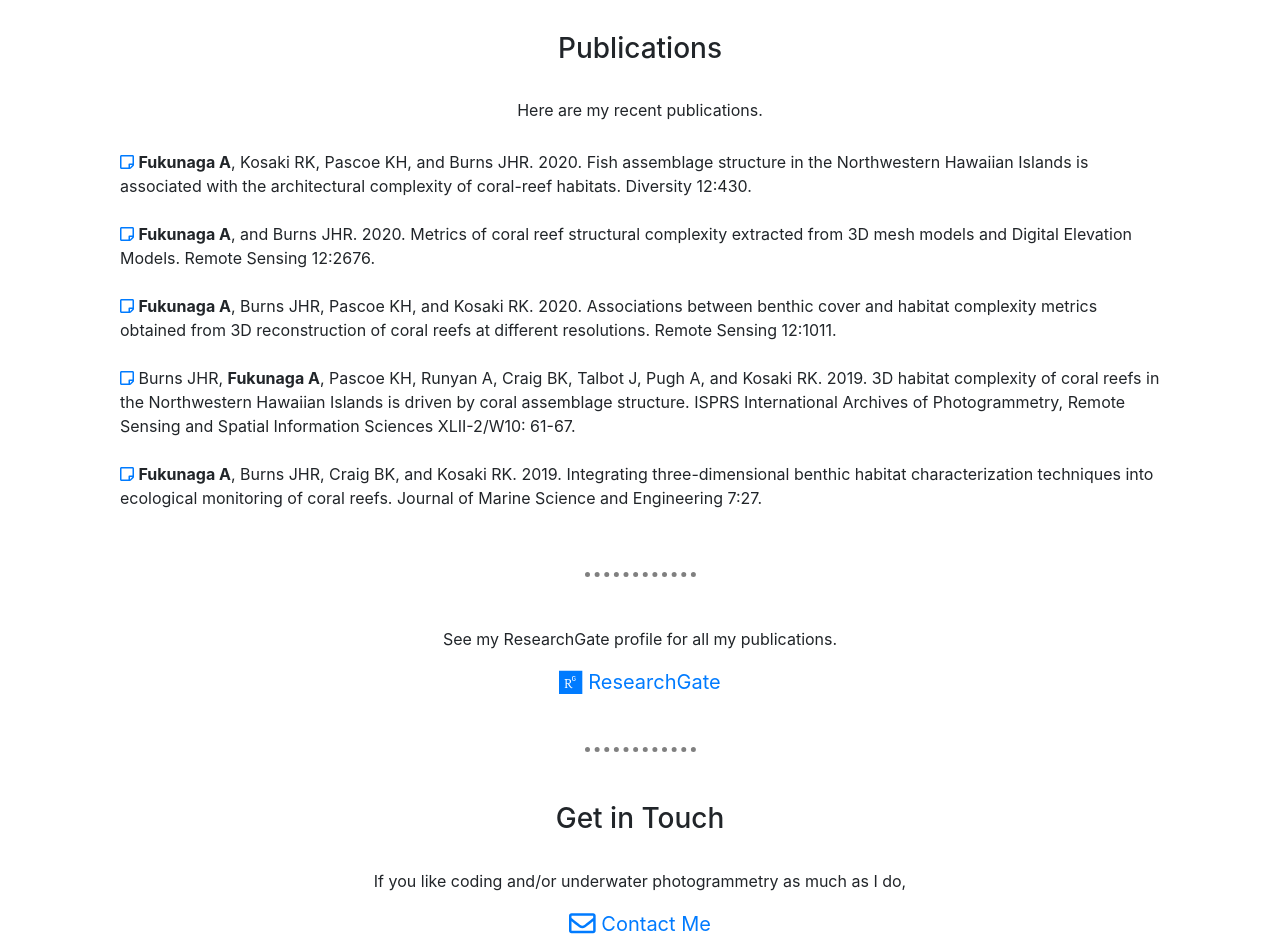
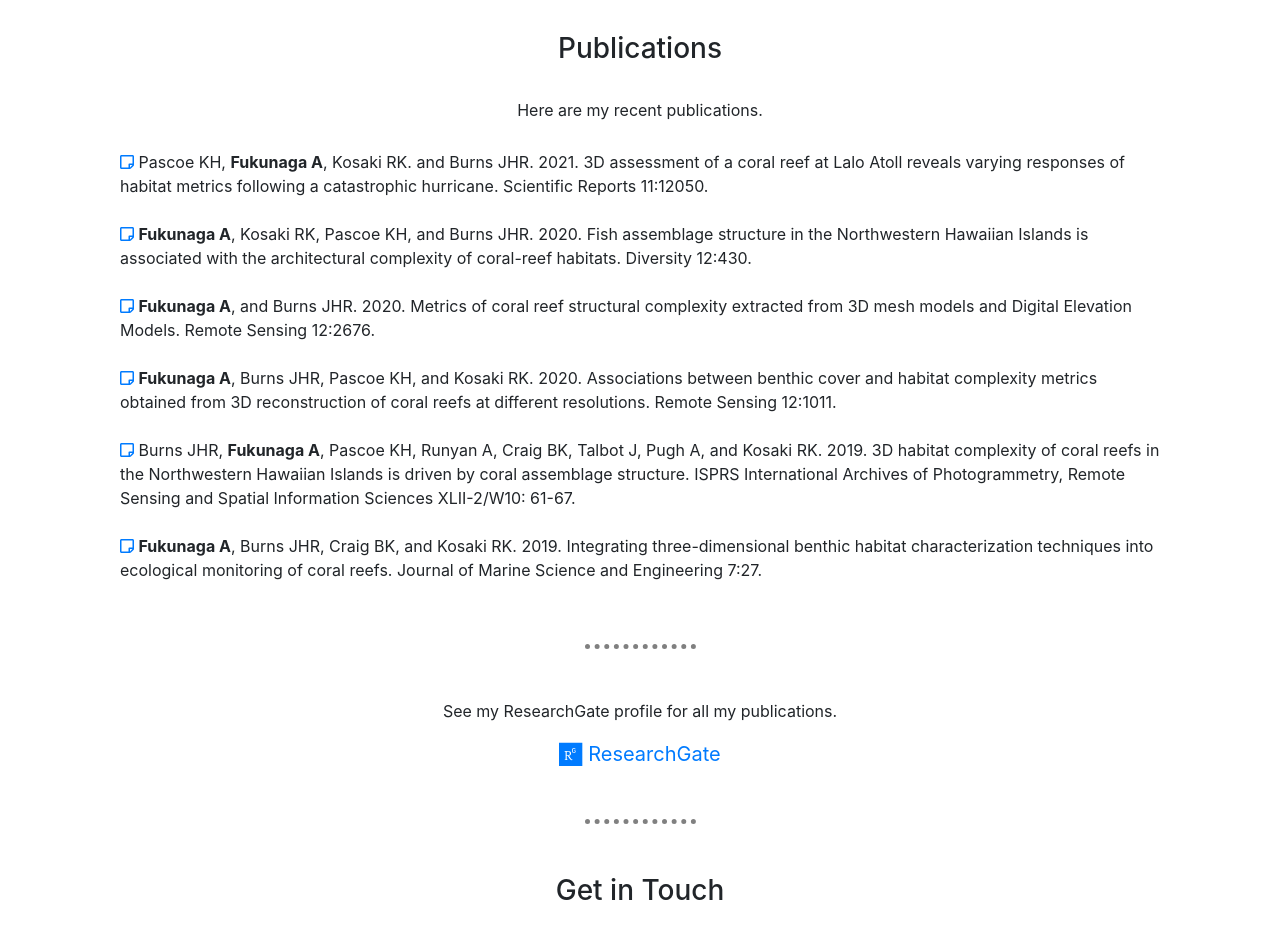
Before and after one commit to AtsukoFukunaga/cv, a plain HTML site: page index.html in a window 1280 px wide. Shown: the part 1340-2278 px from the top of the page. Drawn offline with nearby package versions, Linux system fonts and the light colour scheme.

Commit message:
Update publications

```diff
--- a/index.html
+++ b/index.html
@@ -117,6 +117,7 @@
       <p>Here are my recent publications.</p>
       <div class="container">
         <ul class="list-group publication-list">
+          <li class="list-group-item border-0"><a href="https://www.nature.com/articles/s41598-021-91509-4"><i class="far fa-sticky-note"></i><a> Pascoe KH, <strong>Fukunaga A</strong>, Kosaki RK. and Burns JHR. 2021. 3D assessment of a coral reef at Lalo Atoll reveals varying responses of habitat metrics following a catastrophic hurricane. Scientific Reports 11:12050.</li>
           <li class="list-group-item border-0"><a href="https://www.mdpi.com/1424-2818/12/11/430"><i class="far fa-sticky-note"></i></a> <strong>Fukunaga A</strong>, Kosaki RK, Pascoe KH, and Burns JHR. 2020. Fish assemblage structure in the Northwestern Hawaiian Islands is associated with the architectural complexity of coral-reef habitats. Diversity 12:430.</li>
           <li class="list-group-item border-0"><a href="https://www.mdpi.com/2072-4292/12/17/2676"><i class="far fa-sticky-note"></i></a> <strong>Fukunaga A</strong>, and Burns JHR. 2020. Metrics of coral reef structural complexity extracted from 3D mesh models and Digital Elevation Models. Remote Sensing 12:2676.</li>
           <li class="list-group-item border-0"><a href="https://www.mdpi.com/2072-4292/12/6/1011"><i class="far fa-sticky-note"></i></a> <strong>Fukunaga A</strong>, Burns JHR, Pascoe KH, and Kosaki RK. 2020. Associations between benthic cover and habitat complexity metrics obtained from 3D reconstruction of coral reefs at different resolutions. Remote Sensing 12:1011.</li>
```
